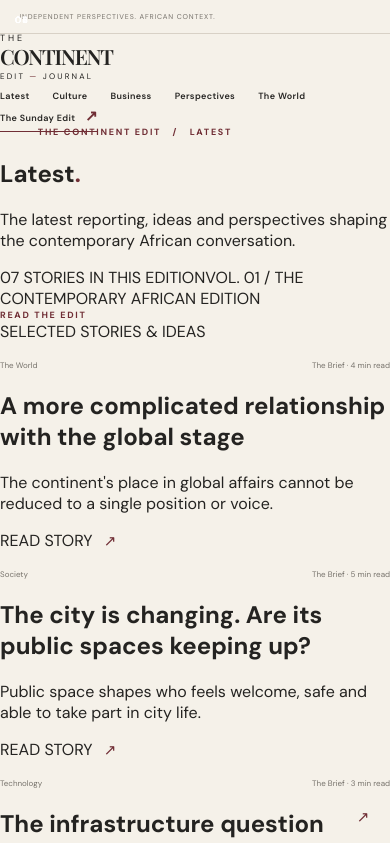
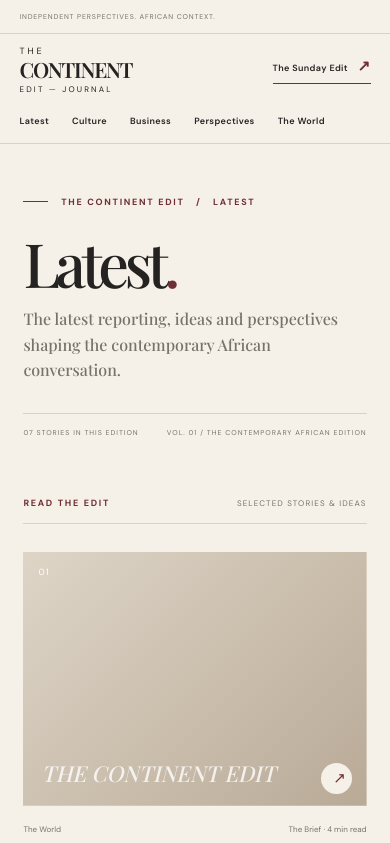
Before and after one commit to RNLD777/the-continent-edit, a Next.js app: page /latest in a window 390 px wide. Shown: the top 843 px of the page. Built offline with nearby package versions, Linux system fonts and the light colour scheme; a web font is replaced by a local one.

Commit message:
Style full editorial section archive pages

```diff
--- a/app/globals.css
+++ b/app/globals.css
@@ -177,3 +177,48 @@ a { color: inherit; text-decoration: none; }
   .article-body p { font-size: 16px; line-height: 1.8; }
   .article-end { align-items: flex-start; flex-direction: column; }
 }
+
+
+/* Full editorial section archives */
+.section-header{min-height:104px;padding:17px 5.2%;display:flex;align-items:center;justify-content:space-between;border-bottom:1px solid var(--line);gap:30px}
+.section-intro{padding:78px 8.2% 42px}
+.section-intro h1{font:500 clamp(64px,10vw,132px)/.92 var(--serif);letter-spacing:-.075em;margin:27px 0 15px}
+.section-intro h1 em{color:var(--wine);font-weight:500}
+.section-intro>p:not(.eyebrow){max-width:570px;color:var(--muted);font:18px/1.6 var(--serif);margin:0}
+.section-intro-bottom{display:flex;justify-content:space-between;gap:20px;border-top:1px solid var(--line);margin-top:42px;padding-top:14px;color:var(--muted);font-size:8px;letter-spacing:.14em}
+.section-archive{padding:38px 8.2% 100px}
+.archive-heading{display:flex;justify-content:space-between;align-items:center;border-bottom:1px solid var(--line);padding-bottom:14px;margin-bottom:28px}
+.archive-heading>span{font-size:8px;letter-spacing:.14em;color:var(--muted)}
+.archive-grid{display:grid;grid-template-columns:repeat(3,minmax(0,1fr));column-gap:25px;row-gap:55px}
+.archive-image{height:clamp(190px,23vw,310px);display:block;position:relative;overflow:hidden;background:linear-gradient(135deg,#ded5c7,#b9aa97);background-position:center;background-size:cover}
+.archive-image.no-image:after{content:"THE CONTINENT EDIT";position:absolute;left:18px;bottom:18px;color:rgba(255,255,255,.8);font:italic 22px var(--serif)}
+.archive-image .story-number{top:14px;left:15px}
+.archive-image .image-arrow{bottom:12px;right:15px}
+.archive-card h2{font:500 clamp(21px,2vw,28px)/1.18 var(--serif);letter-spacing:-.025em;margin:13px 0 9px}
+.archive-card h2 a:hover{color:var(--wine)}
+.archive-card>p{color:var(--muted);font-size:11px;line-height:1.7;margin:0;max-width:370px}
+.archive-read{display:inline-block;margin-top:17px;padding-bottom:7px;border-bottom:1px solid var(--line);font-size:8px;font-weight:700;letter-spacing:.13em}
+.section-empty{padding:65px 8.2% 110px}
+.section-empty h2{font:500 38px var(--serif)}
+.section-empty p{color:var(--muted);font-size:12px}
+.section-more{padding:35px 8.2% 55px;border-top:1px solid var(--line)}
+.section-more>div{display:flex;flex-wrap:wrap;gap:14px 35px;margin-top:20px}
+.section-more>div a{font:500 20px var(--serif)}
+@media(max-width:760px){
+ .section-header{min-height:78px;padding:13px 5%;flex-wrap:wrap;gap:12px}
+ .section-header .wordmark{width:150px}
+ .section-header .wordmark strong{font-size:21px}
+ .section-header .desktop-nav{order:3;width:100%;overflow-x:auto;gap:23px;padding:10px 0 3px;scrollbar-width:none}
+ .section-header .desktop-nav::-webkit-scrollbar{display:none}
+ .section-header .desktop-nav a{white-space:nowrap;font-size:9px}
+ .section-intro{padding:52px 6% 32px}
+ .section-intro h1{font-size:clamp(61px,15vw,100px)}
+ .section-intro>p:not(.eyebrow){font-size:16px}
+ .section-intro-bottom{font-size:7px;flex-wrap:wrap;margin-top:30px}
+ .section-archive{padding:28px 6% 70px}
+ .archive-grid{grid-template-columns:1fr;row-gap:38px}
+ .archive-image{height:65vw;max-height:370px}
+ .archive-card h2{font-size:26px}
+ .section-more{padding:30px 6% 45px}
+ .section-more>div a{font-size:18px}
+}
```
